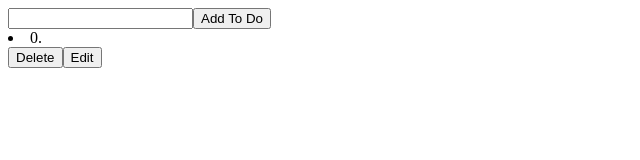
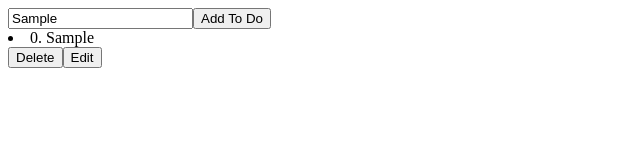
Before and after one commit to y-zaky/redux-toDo-list, a React app: page / in a window 1280 px wide. Both pictures are taken after typing "Sample" into the empty fields and a click on the button "Add To Do". Shown: the top 160 px of the page, without its empty margins (0-640 px from the left). Built offline with nearby package versions, Linux system fonts and the light colour scheme.

Commit message:
fixed edit input value action

```diff
--- a/actionTypes/index.js
+++ b/actionTypes/index.js
@@ -1,3 +1,4 @@
 export const ADD_TODO = "ADD_TODO"
 export const DELETE_TODO = "DELETE_TODO"
 export const TODO_EDITED = "TODO_EDITED"
+export const EDIT_TODO = "EDIT_TODO"
--- /dev/null
+++ b/actions/editToDo.js
@@ -0,0 +1,6 @@
+import { EDIT_TODO } from '../actionTypes'
+
+export const editToDo = (userInput) => ({
+  type: EDIT_TODO,
+  payload: userInput
+})
--- a/components/List.js
+++ b/components/List.js
@@ -11,7 +11,7 @@ export default class ListItem extends Component {
   render () {
   console.log('list props',this.props)
 
-const listItemEdit = this.props.editClicked ? <input /> : <button onClick={ () => this.props.editClickedDispatch(this.props.index) }>Edit</button> ;
+const listItemEdit = this.props.editClicked ? <input placeholder={this.props.doDo}/> : <button onClick={ () => this.props.editClickedDispatch(this.props.index) }>Edit</button> ;
 
     return (
 
--- a/containers/App.js
+++ b/containers/App.js
@@ -6,6 +6,7 @@ import ListItem from '../components/List'
 import { addToDo as addToDoAction } from '../actions/addToDo'
 import { deleteToDo as deleteToDoAction } from '../actions/deleteToDo'
 import { toDoEdited as toDoEditedAction } from '../actions/toDoEdited'
+import { editToDo as editToDoAction } from '../actions/editToDo'
 
 class App extends Component {
 
@@ -16,7 +17,12 @@ class App extends Component {
     this.createTodo = this.createTodo.bind(this)
     this.deleteToDo = this.deleteToDo.bind(this)
     this.editToDoClicked = this.editToDoClicked.bind(this)
+    this.handleEditNewToDo = this.handleEditNewToDo.bind(this)
+  }
 
+  handleEditNewToDo (e) {
+
+    this.props.editToDo(e.target.value)
   }
 
   createTodo () {
@@ -33,16 +39,17 @@ class App extends Component {
   }
 
   editToDoClicked (index) {
-    console.log('editClicked', index)
+
     this.props.editToDoClicked(index)
+
   }
 
  // Javascript evaluation /expression practise. onChange =this.handleEditNewToDo()
   render () {
 
-    console.log('toDo',this.props.toDo)
+    console.log('toDo',this.props)
     const toDosListArr = this.props.toDo
-    console.log('toDosListArr',toDosListArr)
+
     const toDos = toDosListArr.map(
       (toDo, index) => {
 
@@ -63,7 +70,7 @@ class App extends Component {
 
     return (
       <div>
-        <input value={this.props.currentToDo} onChange={this.handleEditNewToDo}></input>
+        <input defaultValue={this.props.currentToDo} onChange={this.handleEditNewToDo}></input>
         <button onClick={this.createTodo}>Add To Do</button>
         {toDos}
       </div>
@@ -75,13 +82,14 @@ class App extends Component {
 
 const mapStateToProps = (state) => ({
   toDo: state.toDo.toDo,
-  currentToDo: state.toDo.editToDo,
+  currentToDo: state.toDo.editToDo
 })
 
 const mapDispatchToProps = {
   addToDo: addToDoAction,
   deleteToDo: deleteToDoAction,
-  editToDoClicked: toDoEditedAction
+  editToDoClicked: toDoEditedAction,
+  editToDo: editToDoAction
 }
 
 export default connect(mapStateToProps, mapDispatchToProps)(App)
--- a/reducers/toDo.js
+++ b/reducers/toDo.js
@@ -1,6 +1,6 @@
 //how can i editToDo using a string and keeping it immutable?
 
-import { ADD_TODO, DELETE_TODO, TODO_EDITED } from '../actionTypes/index'
+import { ADD_TODO, DELETE_TODO, TODO_EDITED, EDIT_TODO } from '../actionTypes/index'
 
 const initialState = {
   editToDo: "",
@@ -22,6 +22,11 @@ export default (state = initialState, action) => {
           index: state.toDo.length,
           isEdited: false
         })
+      }
+    case EDIT_TODO:
+      return {
+        ...state,
+        editToDo: action.payload
       }
     case DELETE_TODO:
       return {
```
